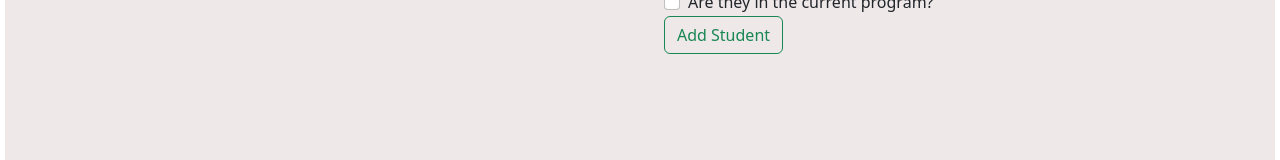
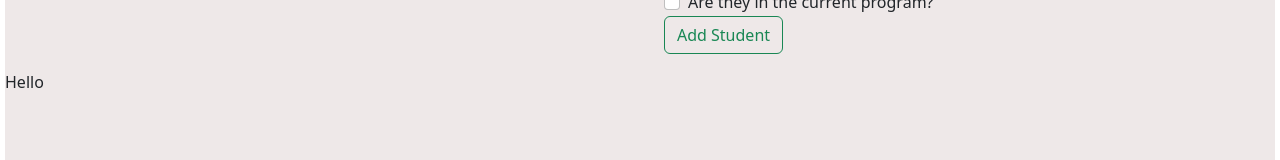
Before and after one commit to TanyaPina/guess-a-mon, a React (Vite) app in the folder client/: page / in a window 1280 px wide. Shown: the part 272-432 px from the top of the page. Built offline with nearby package versions, Linux system fonts and the light colour scheme; no server answers.

Commit message:
set-up homepage component

```diff
--- a/client/src/App.jsx
+++ b/client/src/App.jsx
@@ -2,6 +2,7 @@ import './App.css'
 import 'bootstrap/dist/css/bootstrap.min.css';
 import MyNavBar from './components/Navbar'
 import ListStudents from './components/ListStudents'
+import Home from './components/pages/Home';
 
 
 function App() {
@@ -10,7 +11,7 @@ function App() {
     <div className="App">
       <MyNavBar />
       <ListStudents />
-
+      <Home/>
     </div>
   )
 }
--- /dev/null
+++ b/client/src/components/pages/Home.jsx
@@ -0,0 +1,12 @@
+import React from "react";
+
+
+const Home = () => {
+
+    return (
+  <div>Hello</div>
+    );
+};
+
+
+export default Home
```
